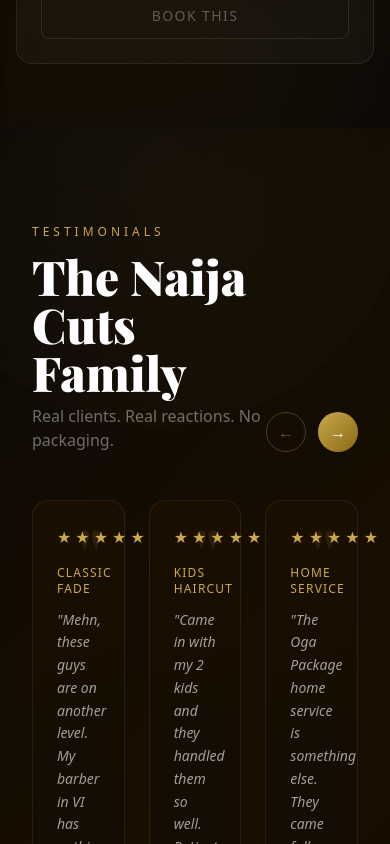
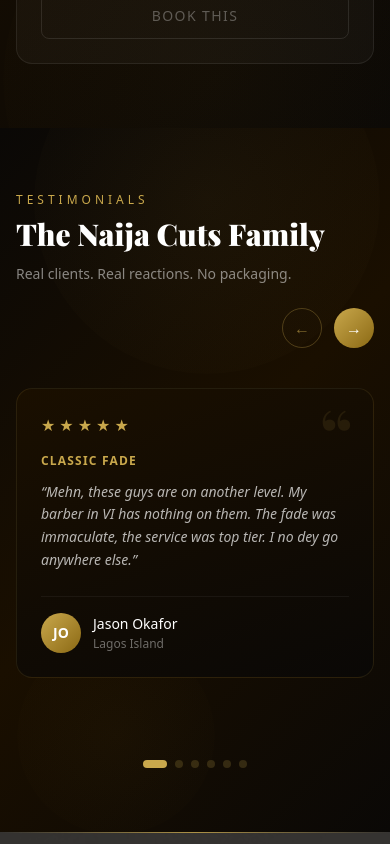
Before and after one commit to techwhizglory-pixel/naija-cuts, a React (Create React App) app: page / in a window 390 px wide. Shown: the part 5620-6464 px from the top of the page. Built offline with nearby package versions, Linux system fonts and the light colour scheme; a web font is replaced by a local one.

Commit message:
fix: full mobile responsive hero and navbar

```diff
--- a/src/components/Testimonials.jsx
+++ b/src/components/Testimonials.jsx
@@ -58,33 +58,28 @@
   },
 ]
 
-const TestiCard = ({ testimonial, index }) => {
-  const ref = useRef(null)
-  const isInView = useInView(ref, { once: true })
-
+// Pure presentation component avoiding internal scroll interactions to support clean exits
+const TestiCard = ({ testimonial }) => {
   return (
     <motion.div
-      ref={ref}
-      className="relative rounded-2xl p-6 flex flex-col"
+      className="relative rounded-2xl p-6 flex flex-col h-full min-h-[260px]"
       style={{
         background: 'linear-gradient(160deg, #1a0f00, #0a0806)',
         border: '1px solid rgba(201,168,76,0.12)',
       }}
-      initial={{ opacity: 0, y: 40 }}
-      animate={isInView ? { opacity: 1, y: 0 } : {}}
-      transition={{ duration: 0.5, delay: index * 0.1 }}
       whileHover={{
         y: -6,
         borderColor: 'rgba(201,168,76,0.35)',
         boxShadow: '0 20px 48px rgba(201,168,76,0.1)',
       }}
+      transition={{ duration: 0.3 }}
     >
       {/* Big quote mark */}
       <div
-        className="absolute top-4 right-5 font-playfair text-7xl leading-none opacity-10"
+        className="absolute top-2 right-5 font-playfair text-7xl leading-none opacity-10 select-none"
         style={{ color: '#C9A84C' }}
       >
-        "
+        &ldquo;
       </div>
 
       {/* Stars */}
@@ -95,17 +90,17 @@
       </div>
 
       {/* Service tag */}
-      <p className="text-xs tracking-widest uppercase mb-3" style={{ color: '#C9A84C' }}>
+      <p className="text-xs tracking-widest uppercase mb-3 font-semibold" style={{ color: '#C9A84C' }}>
         {testimonial.service}
       </p>
 
       {/* Review text */}
-      <p className="text-white/60 text-sm leading-relaxed flex-1 italic mb-6">
-        "{testimonial.text}"
+      <p className="text-white/70 text-sm leading-relaxed flex-1 italic mb-6">
+        &ldquo;{testimonial.text}&rdquo;
       </p>
 
       {/* Author */}
-      <div className="flex items-center gap-3 pt-4 border-t border-white/5">
+      <div className="flex items-center gap-3 pt-4 border-t border-white/5 mt-auto">
         <div
           className="w-10 h-10 rounded-full flex items-center justify-center text-sm font-bold text-white flex-shrink-0"
           style={{ background: 'linear-gradient(135deg, #C9A84C, #8B6914)' }}
@@ -114,7 +109,7 @@
         </div>
         <div>
           <p className="text-white text-sm font-medium">{testimonial.name}</p>
-          <p className="text-white/30 text-xs mt-0.5">{testimonial.location}</p>
+          <p className="text-white/40 text-xs mt-0.5">{testimonial.location}</p>
         </div>
       </div>
     </motion.div>
@@ -123,120 +118,151 @@
 
 const Testimonials = () => {
   const [page, setPage] = useState(0)
-  const ref = useRef(null)
-  const isInView = useInView(ref, { once: true })
+  const [isMobile, setIsMobile] = useState(false)
+  const headerRef = useRef(null)
+  const isHeaderInView = useInView(headerRef, { once: true })
 
+  // Determine viewport layout dynamically
   useEffect(() => {
-    const timer = setInterval(() => {
-      setPage((prev) => (prev + 1) % 2)
-    }, 9000)
-    return () => clearInterval(timer)
+    const handleResize = () => {
+      const mobileView = window.innerWidth < 768
+      setIsMobile(mobileView)
+      setPage(0) // Reset view cleanly on transformation to avoid empty array offsets
+    }
+
+    handleResize()
+    window.addEventListener('resize', handleResize)
+    return () => window.removeEventListener('resize', handleResize)
   }, [])
 
-  const current = page === 0 ? testimonials.slice(0, 3) : testimonials.slice(3, 6)
+  // Auto layout progression safely adapted to responsive thresholds
+  useEffect(() => {
+    const totalPages = isMobile ? testimonials.length : 2
+    const timer = setInterval(() => {
+      setPage((prev) => (prev + 1) % totalPages)
+    }, 8000)
+    return () => clearInterval(timer)
+  }, [isMobile])
+
+  // Handle slide controls
+  const handleNext = () => {
+    const totalPages = isMobile ? testimonials.length : 2
+    setPage((prev) => (prev + 1) % totalPages)
+  }
+
+  const handlePrev = () => {
+    const totalPages = isMobile ? testimonials.length : 2
+    setPage((prev) => (prev - 1 + totalPages) % totalPages)
+  }
+
+  // Calculate rendering window partitions
+  const currentTestimonials = isMobile
+    ? testimonials.slice(page, page + 1)
+    : testimonials.slice(page * 3, (page * 3) + 3)
+
+  const dotArray = Array.from({ length: isMobile ? testimonials.length : 2 })
 
   return (
-    <section className="relative w-full py-24 px-8 overflow-hidden">
-
-      {/* Background */}
+    <section className="relative w-full py-16 md:py-24 px-4 sm:px-6 md:px-8 overflow-hidden">
+      {/* Background Matrix */}
       <div
         className="absolute inset-0 z-0"
         style={{ background: 'linear-gradient(135deg, #0a0806 0%, #1a0f00 50%, #0a0806 100%)' }}
       />
 
-      {/* Animated orbs */}
+      {/* Ambient Radial Blurs */}
       <motion.div
-        className="absolute w-96 h-96 rounded-full opacity-5 z-0"
+        className="absolute w-72 h-72 md:w-96 md:h-96 rounded-full opacity-5 z-0"
         style={{ background: 'radial-gradient(circle, #C9A84C, transparent)', top: '-10%', right: '10%' }}
-        animate={{ scale: [1, 1.3, 1] }}
+        animate={{ scale: [1, 1.2, 1] }}
         transition={{ duration: 14, repeat: Infinity, ease: 'easeInOut' }}
       />
       <motion.div
-        className="absolute w-64 h-64 rounded-full opacity-5 z-0"
+        className="absolute w-48 h-48 md:w-64 md:h-64 rounded-full opacity-5 z-0"
         style={{ background: 'radial-gradient(circle, #8B6914, transparent)', bottom: '0%', left: '5%' }}
-        animate={{ scale: [1.2, 1, 1.2] }}
+        animate={{ scale: [1.1, 1, 1.1] }}
         transition={{ duration: 10, repeat: Infinity, ease: 'easeInOut' }}
       />
 
       <div className="relative z-10 max-w-6xl mx-auto">
-
-        {/* Header row */}
-        <div className="flex items-end justify-between mb-12">
+        {/* Header Block Container */}
+        <div className="flex flex-col md:flex-row md:items-end justify-between gap-6 mb-10 md:mb-12">
           <motion.div
-            ref={ref}
-            initial={{ opacity: 0, y: 30 }}
-            animate={isInView ? { opacity: 1, y: 0 } : {}}
-            transition={{ duration: 0.7 }}
+            ref={headerRef}
+            initial={{ opacity: 0, y: 20 }}
+            animate={isHeaderInView ? { opacity: 1, y: 0 } : {}}
+            transition={{ duration: 0.6 }}
           >
-            <p className="text-xs tracking-[4px] uppercase mb-3" style={{ color: '#C9A84C' }}>
+            <p className="text-xs tracking-[4px] uppercase mb-2" style={{ color: '#C9A84C' }}>
               Testimonials
             </p>
-            <h2 className="font-playfair text-5xl font-black text-white mb-2">
+            <h2 className="font-playfair text-3xl sm:text-4xl md:text-5xl font-black text-white mb-3">
               The Naija Cuts Family
             </h2>
-            <p className="text-white/40 text-base">
+            <p className="text-white/50 text-sm md:text-base">
               Real clients. Real reactions. No packaging.
             </p>
           </motion.div>
 
-          {/* Arrow buttons */}
-          <div className="flex gap-3">
+          {/* Navigation Control Buttons */}
+          <div className="flex gap-3 self-end md:self-auto">
             <motion.button
               className="w-10 h-10 rounded-full border flex items-center justify-center"
-              style={{ borderColor: 'rgba(201,168,76,0.3)', color: 'rgba(201,168,76,0.5)' }}
-              whileHover={{ scale: 1.1, borderColor: '#C9A84C', color: '#C9A84C' }}
+              style={{ borderColor: 'rgba(201,168,76,0.3)', color: 'rgba(201,168,76,0.6)' }}
+              whileHover={{ scale: 1.05, borderColor: '#C9A84C', color: '#C9A84C' }}
               whileTap={{ scale: 0.95 }}
-              onClick={() => setPage((prev) => (prev + 1) % 2)}
+              onClick={handlePrev}
             >
               ←
             </motion.button>
             <motion.button
               className="w-10 h-10 rounded-full flex items-center justify-center text-white"
               style={{ background: 'linear-gradient(135deg, #C9A84C, #8B6914)' }}
-              whileHover={{ scale: 1.1 }}
+              whileHover={{ scale: 1.05 }}
               whileTap={{ scale: 0.95 }}
-              onClick={() => setPage((prev) => (prev + 1) % 2)}
+              onClick={handleNext}
             >
               →
             </motion.button>
           </div>
         </div>
 
-        {/* Cards */}
+        {/* Dynamic Responsive Animate Grid */}
+        <div className="min-h-[340px] md:min-h-[280px]">
           <AnimatePresence mode="wait">
             <motion.div
               key={page}
-            className="grid grid-cols-3 gap-6"
-            initial={{ opacity: 0, x: 60 }}
+              className="grid grid-cols-1 md:grid-cols-3 gap-6"
+              initial={{ opacity: 0, x: 20 }}
               animate={{ opacity: 1, x: 0 }}
-            exit={{ opacity: 0, x: -60 }}
-            transition={{ duration: 0.5 }}
+              exit={{ opacity: 0, x: -20 }}
+              transition={{ duration: 0.35, ease: 'easeInOut' }}
             >
-            {current.map((t, i) => (
-              <TestiCard key={t.id} testimonial={t} index={i} />
+              {currentTestimonials.map((t) => (
+                <TestiCard key={t.id} testimonial={t} />
               ))}
             </motion.div>
           </AnimatePresence>
+        </div>
 
-        {/* Dots */}
-        <div className="flex justify-center gap-3 mt-10">
-          {[0, 1].map((dot) => (
+        {/* Scaled Tracker Dots */}
+        <div className="flex justify-center gap-2 mt-8 md:mt-10">
+          {dotArray.map((_, dot) => (
             <button
               key={dot}
               onClick={() => setPage(dot)}
-              className="transition-all duration-300 rounded-full"
+              className="transition-all duration-300 rounded-full h-2"
               style={{
-                width: page === dot ? '32px' : '8px',
-                height: '8px',
+                width: page === dot ? '24px' : '8px',
                 background: page === dot ? '#C9A84C' : 'rgba(201,168,76,0.2)',
               }}
+              aria-label={`Go to page ${dot + 1}`}
             />
           ))}
         </div>
-
       </div>
     </section>
   )
 }
 
-export default Testimonials
+export default Testimonials;
```
Lines whose indentation alone changed are shown as unchanged.
